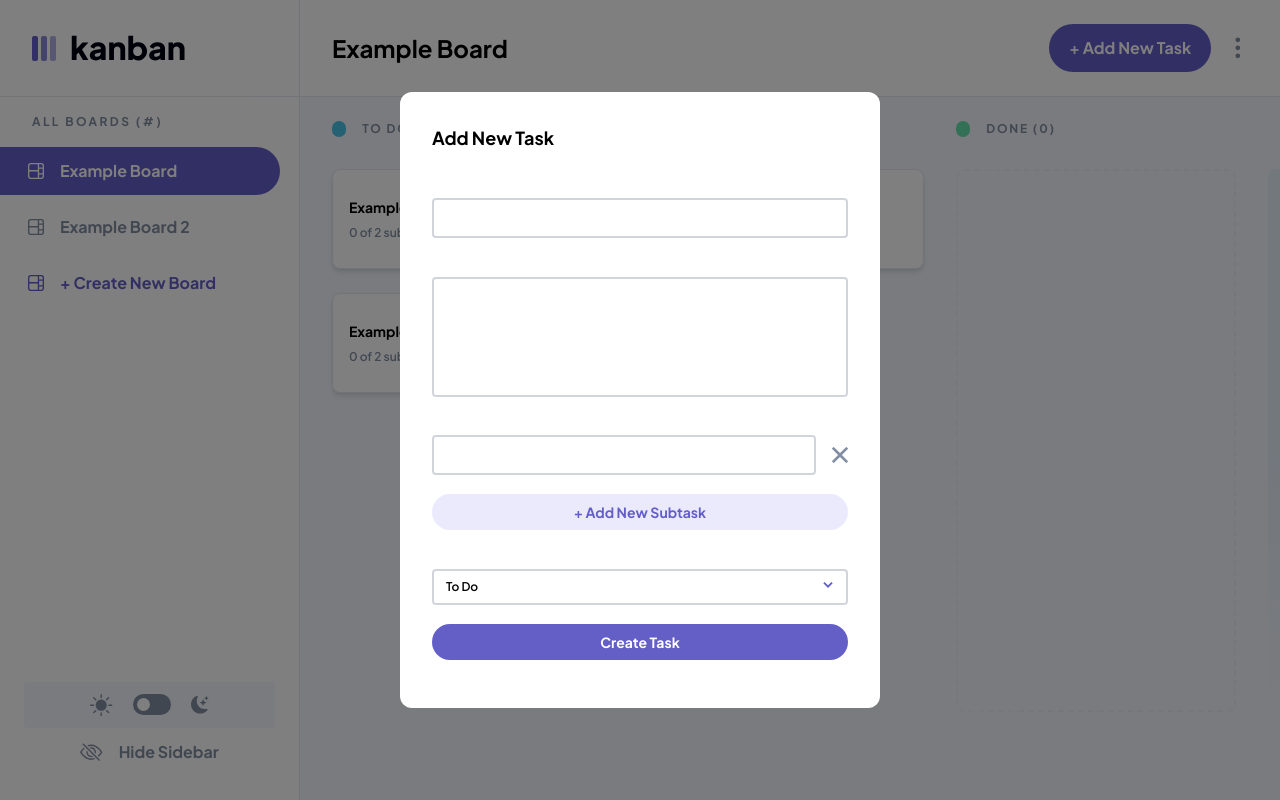
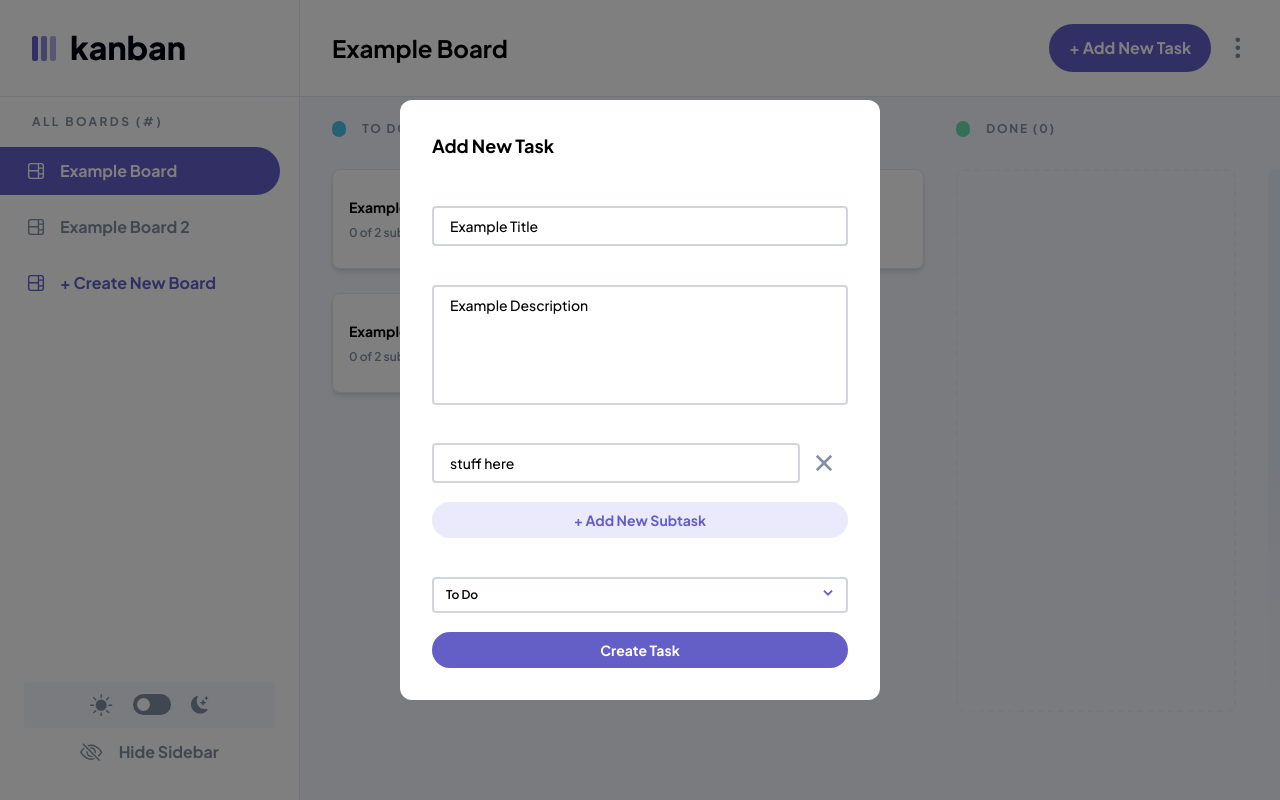
Before and after one commit to Jay-Sm/kanban-task-management-web-app, a Vue app: page / in a window 1280 px wide. Both pictures are taken after a click on the button "+ Add New Task". Built offline with nearby package versions, Linux system fonts and the light colour scheme.

Commit message:
css improvements to AddBoard modal

```diff
--- a/src/App.vue
+++ b/src/App.vue
@@ -1,5 +1,5 @@
 <template>
-  <AddBoard v-if="addingBoard" @closeBoard="addingBoard = false" :states="['To Do', 'Doing', 'Done']" :state="'To Do'" />
+  <AddBoard v-if="addingBoard" @closeBoard="addingBoard = false" :states="currentStates" :status="currentStates[0]" />
   <!-- <EditBoard :states="boards[currentBoard]."/> -->
 
   <div @click.capture="navDropDown = false" class="wrapper">
@@ -156,7 +156,7 @@
 </template>
 
 <script setup>
-import { ref, watch } from 'vue'
+import { ref, watch, toRaw } from 'vue'
 import AddBoard from '@/components/AddBoard.vue'
 
 const navDropDown = ref(false)
@@ -179,6 +179,7 @@ function toggleSidebar() {
 
 // Board Logic
 const currentBoard = ref(0)
+const currentStates = ref([])
 const boards = ref([
   {
     title: 'Example Board',
@@ -272,7 +273,29 @@ const boards = ref([
   },
 ])
 
+
+boards.value[currentBoard.value].statuses.forEach(state => {
+  currentStates.value.push(state.name)
+});
+
+watch(() => currentBoard.value, (newVal) => {
+  currentStates.value = []
+
+  boards.value[currentBoard.value].statuses.forEach(state => {
+    currentStates.value.push(state.name)
+  });
+
+  console.log(toRaw(currentStates.value));
+})
+
+
+
+
+
+
 const addingBoard = ref(false)
+
+
 
 
 </script>
--- a/src/components/AddBoard.vue
+++ b/src/components/AddBoard.vue
@@ -1,56 +1,60 @@
 <template>
   <div @click.self="$emit('closeBoard')" class="background">
-    <div class="container">
+    <div v-on:click.capture="dropDown = false" class="container">
       <h3>Add New Task</h3>
 
       <form @submit.prevent="console.log($event)">
         <label for="Title">Title</label>
         <textarea cols="1" rows="1" type="text" name="title" id="title" v-model="title" class="h-[2.5rem]"></textarea>
 
+
         <label for="Description">Description</label>
         <textarea type="text" name="description" id="description" v-model="description" class="h-[7.5rem]"></textarea>
 
+
         <label for="Subtasks">Subtasks</label>
-        <div class="flex flex-row gap-x-4">
-          <textarea type="text" name="subtasks" id="subtasks" v-model="subtasks" class="h-[2.5rem]"></textarea>
+        <div class="flex flex-col gap-y-[1rem] max-h-[6.25rem] overflow-y-auto pr-4">
+          <div v-for="(subtask, index) in subtasks" :key="index" class="flex flex-row gap-x-4">
+            <textarea type="text" name="subtasks" id="subtasks" v-model="subtasks[index]" class="h-[2.5rem]"></textarea>
 
-          <button class="text-textColor">
-            <svg fill="currentColor" height="16px" width="16px" version="1.1" id="Capa_1"
-              xmlns="http://www.w3.org/2000/svg" viewBox="0 0 460.775 460.775">
-              <path d="M285.08,230.397L456.218,59.27c6.076-6.077,6.076-15.911,0-21.986L423.511,4.565c-2.913-2.911-6.866-4.55-10.992-4.55
+            <button @click="subtasks.splice(index, 1)" class="text-textColor">
+              <svg fill="currentColor" height="16px" width="16px" version="1.1" xmlns="http://www.w3.org/2000/svg"
+                viewBox="0 0 460.775 460.775">
+                <path d="M285.08,230.397L456.218,59.27c6.076-6.077,6.076-15.911,0-21.986L423.511,4.565c-2.913-2.911-6.866-4.55-10.992-4.55
                   c-4.127,0-8.08,1.639-10.993,4.55l-171.138,171.14L59.25,4.565c-2.913-2.911-6.866-4.55-10.993-4.55
                   c-4.126,0-8.08,1.639-10.992,4.55L4.558,37.284c-6.077,6.075-6.077,15.909,0,21.986l171.138,171.128L4.575,401.505
                   c-6.074,6.077-6.074,15.911,0,21.986l32.709,32.719c2.911,2.911,6.865,4.55,10.992,4.55c4.127,0,8.08-1.639,10.994-4.55
                   l171.117-171.12l171.118,171.12c2.913,2.911,6.866,4.55,10.993,4.55c4.128,0,8.081-1.639,10.992-4.55l32.709-32.719
                   c6.074-6.075,6.074-15.909,0-21.986L285.08,230.397z" />
-            </svg>
-          </button>
+              </svg>
+            </button>
+          </div>
         </div>
-        <button class="newSubTask">
+        <button type="button" @click="subtasks.push('')" class="newSubTask">
           + Add New Subtask
         </button>
 
+
         <label for="Status">Status</label>
         <div class="flex flex-col relative">
-          <button type="button" @click="dropDown = !dropDown" v-on:blur="dropDown = false" class="dropDownSelect">
-            To Do
+          <button type="button" @click="dropDown = !dropDown" class="dropDownSelect"> {{ status }}
             <div>
-              <svg xmlns="http://www.w3.org/2000/svg" class="stroke-themeColor duration-150" :class="{ 'rotate-180': dropDown }"
-                width="12" height="12" viewBox="0 0 512 512">
+              <svg xmlns="http://www.w3.org/2000/svg" class="stroke-themeColor duration-150"
+                :class="{ 'rotate-180': dropDown }" width="12" height="12" viewBox="0 0 512 512">
                 <path fill="none" stroke="#635fc7" stroke-linecap="square" stroke-miterlimit="10" stroke-width="80"
                   d="M112 184l144 144 144-144" />
               </svg>
             </div>
           </button>
-
-          <div v-if="dropDown" class="absolute bottom-[115%] left-0 right-0 py-4 px-4 bg-background-dark rounded flex flex-col gap-y-1">
-            <button v-for="(state, index) in props.states" :key="index" class="text-sm text-textColor hover:text-white flex items-start">
+          <div v-if="dropDown" class="drop-down">
+            <button type="button" v-for="(state, index) in states" :key="index" @click="status = state"
+              class="drop-down-option">
               {{ state }}
             </button>
           </div>
         </div>
 
-        <button class="bg-themeColor text-white text-sm py-2 mt-2 hover:opacity-60 rounded-full font-bold">
+        <button class="create-task">
           Create Task
         </button>
       </form>
@@ -68,11 +72,19 @@ const props = defineProps({
     type: Array,
     required: true
   },
-  state: {
+  status: {
     type: String,
     required: true
   }
 })
+
+const title = ref('Example Title')
+const description = ref('Example Description')
+const subtasks = ref(['stuff here'])
+
+
+const status = ref(props.status)
+const states = ref(props.states)
 
 </script>
 
@@ -82,7 +94,7 @@ const props = defineProps({
 }
 
 .container {
-  @apply w-[30rem] h-[38.5rem] p-8 rounded-xl flex flex-col gap-y-[1.2rem];
+  @apply w-[30rem] p-8 rounded-xl flex flex-col gap-y-[1.2rem];
   @apply bg-background2 dark:bg-background2-dark;
 }
 
@@ -99,7 +111,15 @@ form label {
 }
 
 form textarea {
-  @apply w-full px-4 py-2 border-2 border-gray-300 dark:border-[#828fa366] rounded text-sm resize-none bg-transparent
+  @apply w-full px-4 py-2 border-2 border-gray-300 dark:border-[#828fa366] rounded text-sm resize-none bg-transparent outline-none focus:border-themeColor
+}
+
+form .drop-down {
+  @apply absolute bottom-[115%] left-0 right-0 py-4 px-4 bg-background border-2 border-borderColor dark:border-none dark:bg-background-dark rounded flex flex-col gap-y-1
+}
+
+form .drop-down-option {
+  @apply text-sm text-textColor hover:font-bold hover:text-black dark:hover:text-white flex items-start
 }
 
 form .dropDownSelect {
@@ -109,4 +129,8 @@ form .dropDownSelect {
 form .newSubTask {
   @apply bg-themeColor-hover bg-opacity-20 dark:bg-white dark:bg-opacity-100 text-themeColor text-sm py-2 mt-2 hover:opacity-60 rounded-full font-bold
 }
+
+form .create-task {
+  @apply bg-themeColor text-white text-sm py-2 mt-2 hover:opacity-60 rounded-full font-bold
+}
 </style>
```
